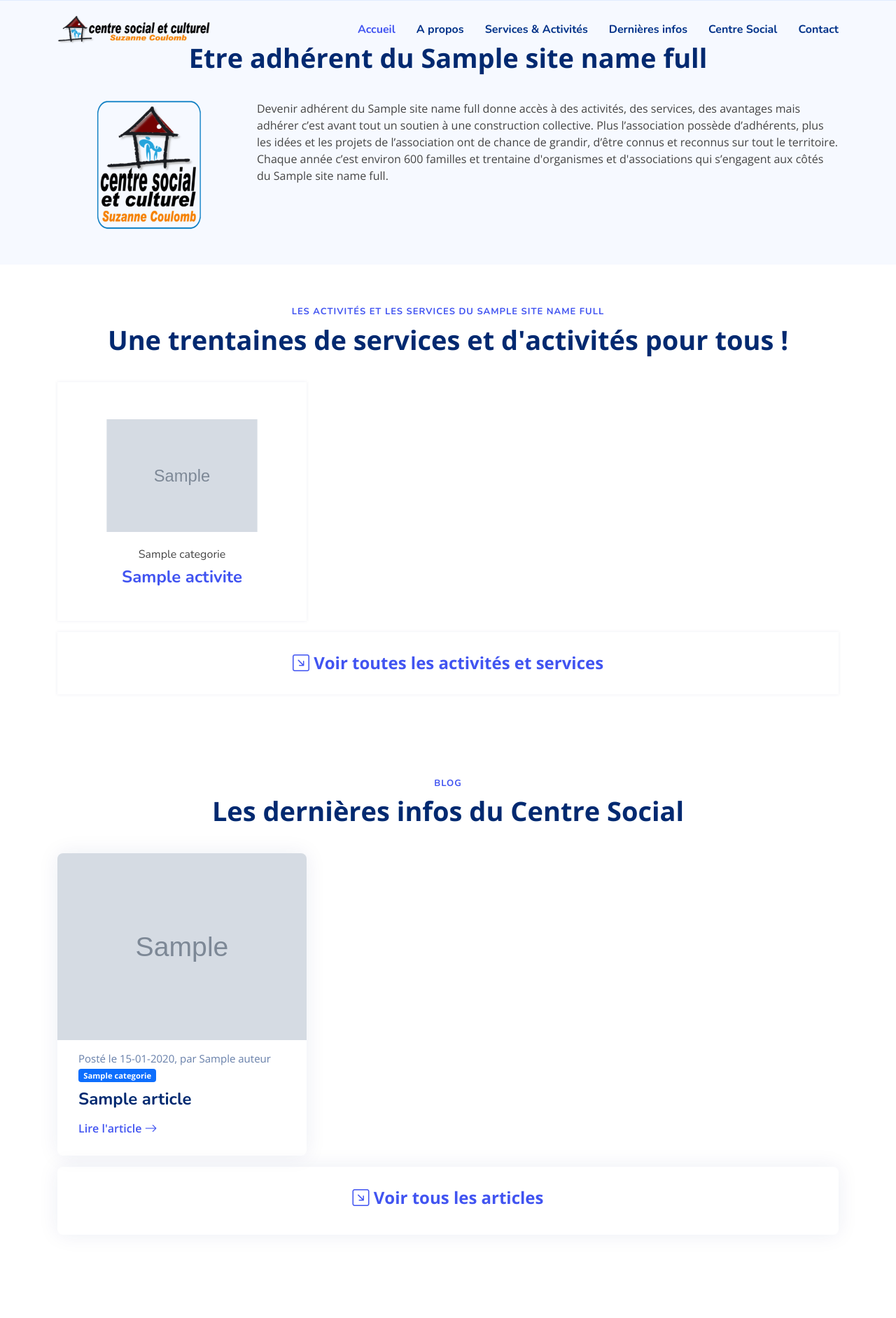
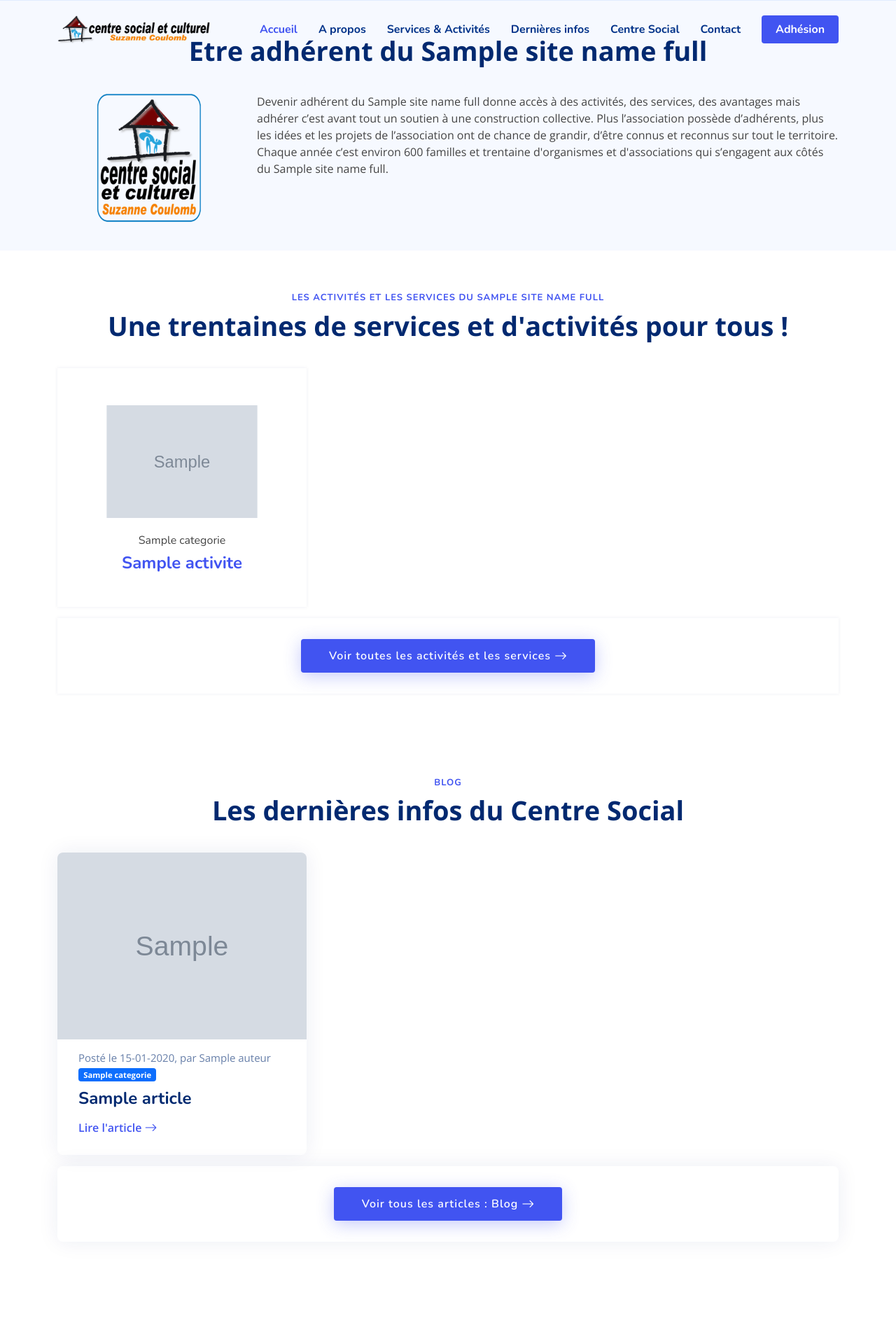
Before and after one commit to citizenz7/centresocialcosne, a Symfony app: template templates/home/index.html.twig in a window 1280 px wide. Shown: the top 1883 px of the page at 70% size. Run offline with Twig, Linux system fonts and the light colour scheme; the template is opened without the code that fills it: most values are stand-ins (such as "Sample title", 1, 10 or a date in 2020); grey boxes marked "Sample" are stand-in pictures; some libraries are stand-ins or nearby versions.

Commit message:
templates, home : buttons

```diff
--- a/public/css/style.css
+++ b/public/css/style.css
@@ -617,6 +617,33 @@ section {
 
 .values .box:hover img {
   transform: scale(1);
+}
+
+.values .btn-read-more {
+  line-height: 0;
+  padding: 15px 40px;
+  border-radius: 4px;
+  transition: 0.5s;
+  color: #fff;
+  background: #4154f1;
+  box-shadow: 0px 5px 25px rgba(65, 84, 241, 0.3);
+}
+
+.values .btn-read-more span {
+  font-family: "Nunito", sans-serif;
+  font-weight: 600;
+  font-size: 16px;
+  letter-spacing: 1px;
+}
+
+.values .btn-read-more i {
+  margin-left: 5px;
+  font-size: 18px;
+  transition: 0.3s;
+}
+
+.values .btn-read-more:hover i {
+  transform: translateX(5px);
 }
 
 /*--------------------------------------------------------------
@@ -1584,6 +1611,33 @@ section {
   transform: rotate(6deg) scale(1.2);
 }
 
+.recent-blog-posts .btn-read-more {
+  line-height: 0;
+  padding: 15px 40px;
+  border-radius: 4px;
+  transition: 0.5s;
+  color: #fff;
+  background: #4154f1;
+  box-shadow: 0px 5px 25px rgba(65, 84, 241, 0.3);
+}
+
+.recent-blog-posts .btn-read-more span {
+  font-family: "Nunito", sans-serif;
+  font-weight: 600;
+  font-size: 16px;
+  letter-spacing: 1px;
+}
+
+.recent-blog-posts .btn-read-more i {
+  margin-left: 5px;
+  font-size: 18px;
+  transition: 0.3s;
+}
+
+.recent-blog-posts .btn-read-more:hover i {
+  transform: translateX(5px);
+}
+
 /*--------------------------------------------------------------
 # Contact
 --------------------------------------------------------------*/
@@ -2226,7 +2280,7 @@ section {
 # Adhésion
 --------------------------------------------------------------*/
 .adhesion {
-  padding: 50px 0;
+  padding: 40px;
   background: #f6f9ff;
   border-top: 1px solid #e1ecff;
 }
--- a/templates/base.html.twig
+++ b/templates/base.html.twig
@@ -91,7 +91,7 @@
                         </li>
                     {% endif %}
 
-                    <!--<li><a class="getstarted scrollto" href="{{ path('home') }}#services">Découvrir</a></li>-->
+                    <li><a class="getstarted" href="{{ path('home') }}#adhesion">Adhésion</a></li>
                 </ul>
                 <i class="bi bi-list mobile-nav-toggle"></i>
             </nav><!-- .navbar -->
--- a/templates/home/index.html.twig
+++ b/templates/home/index.html.twig
@@ -75,7 +75,8 @@
     {% endfor %}
 
     <!-- ======= Adhérer au centre social ======= -->
-    <section id="adhesion" class="adhesion">
+    <span id="adhesion" class="pt-5"></span>
+    <section class="adhesion">
         <div class="container" data-aos="fade-up">
             <div class="row justify-content-center">
                 <div class="col-lg-12" data-aos="fade-up" data-aos-delay="200">
@@ -93,15 +94,6 @@
                                 de l’association ont de chance de grandir, d’être connus et reconnus sur tout le territoire.<br>
                                 Chaque année c’est environ 600 familles et trentaine d'organismes et d'associations qui s’engagent aux côtés du {{ site_name_full }}.
                             </p>
-                            {#
-                            <div class="text-center text-lg-start">
-                                <a href="#"
-                                    class="btn-read-more d-inline-flex align-items-center justify-content-center align-self-center">
-                                    <span>Tarifs et bulletins d'adhésion</span>
-                                    <i class="bi bi-arrow-right"></i>
-                                </a>
-                            </div>
-                            #}
                             {% for tp in totalPages %}
                                 {% if tp.isInscription %}
 		                            <a href="{{ path('page_show', {'slug': tp.slug}) }}" class="btn-read-more d-inline-flex align-items-center justify-content-center align-self-center">
@@ -151,7 +143,10 @@
             <div class="row mt-3">
                 <div class="col">
                     <div class="box" data-aos="fade-up" data-aos-delay="200">
-                        <a class="fw-bold h4" href="{{ path('activite_index') }}"><i class="bi bi-arrow-down-right-square" style="font-size:1.5rem;"></i> Voir toutes les activités et services</a>
+                        <a href="{{ path('activite_index') }}" class="btn-read-more d-inline-flex align-items-center justify-content-center align-self-center">
+                            <span>Voir toutes les activités et les services</span>
+                            <i class="bi bi-arrow-right"></i>
+                        </a>
                     </div>
                 </div>
             </div>
@@ -201,7 +196,10 @@
             <div class="row mt-3">
                 <div class="col">
                     <div class="post-box text-center" data-aos="fade-up" data-aos-delay="200">
-                        <a class="fw-bold h4" href="{{ path('article_index') }}"><i class="bi bi-arrow-down-right-square" style="font-size:1.5rem;"></i> Voir tous les articles</a>
+                        <a href="{{ path('article_index') }}" class="btn-read-more d-inline-flex align-items-center justify-content-center align-self-center">
+                            <span>Voir tous les articles : Blog</span>
+                            <i class="bi bi-arrow-right"></i>
+                        </a>
                     </div>
                 </div>
             </div>
@@ -238,7 +236,13 @@
             <div class="row mt-3">
                 <div class="col">
                     <div class="box text-center" data-aos="fade-up" data-aos-delay="200">
+                        {#
                         <a class="fw-bold h4" href="{{ path('page_index') }}"><i class="bi bi-arrow-down-right-square" style="font-size:1.5rem;"></i> Voir toutes les pages</a>
+                        #}
+                        <a href="{{ path('page_index') }}" class="btn-read-more d-inline-flex align-items-center justify-content-center align-self-center">
+                            <span>Voir toutes les pages</span>
+                            <i class="bi bi-arrow-right"></i>
+                        </a>
                     </div>
                 </div>
             </div>
```
Also changed, not shown: src/Form/PageType.php (+0 -7 lines).
